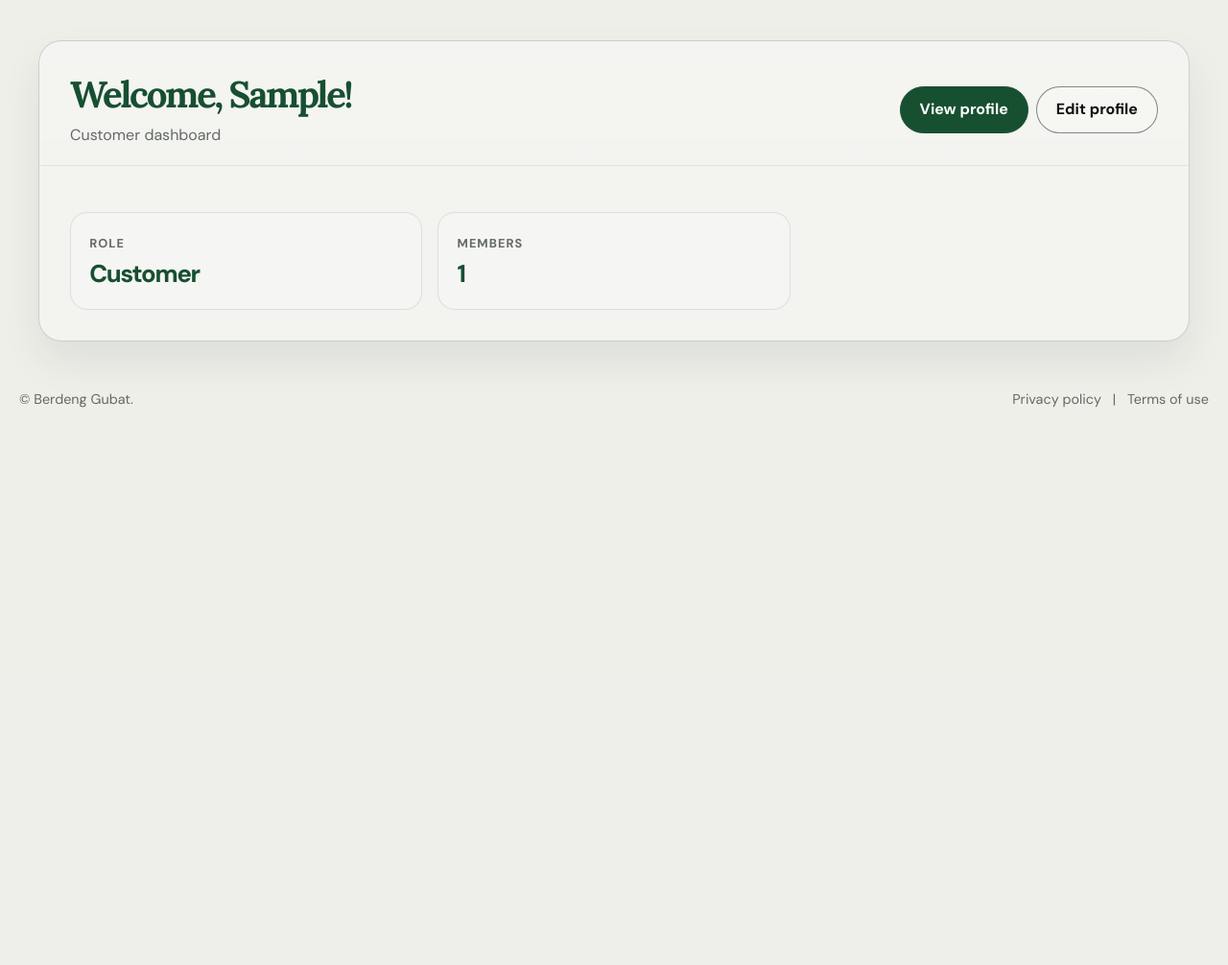
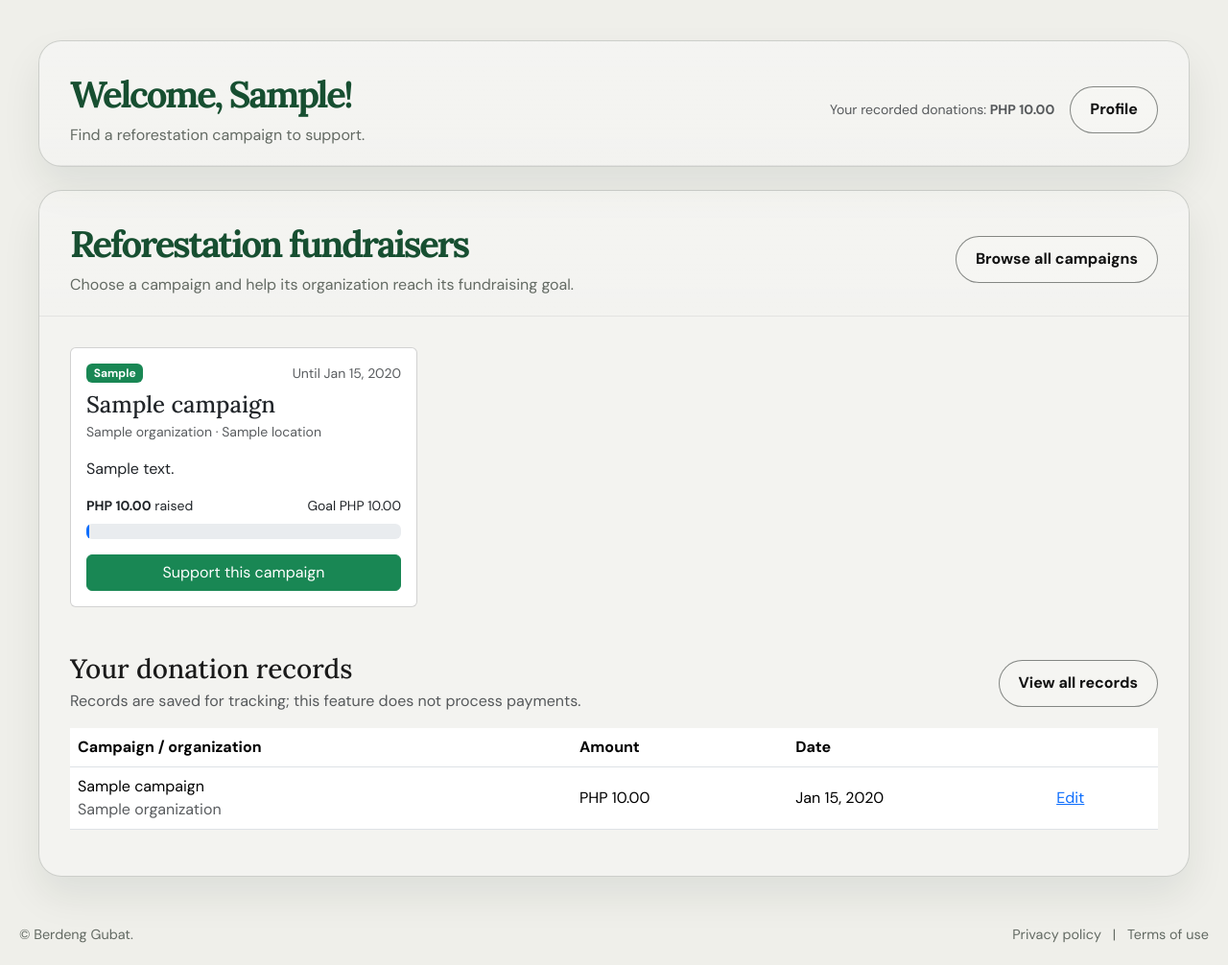
Before and after one commit to saintschwaysLAB/BerdengGubat-Gallardo-Eduard-G1, a Django app: template templates/dashboard/home.html in a window 1280 px wide. Shown: the part 89-1095 px from the top of the page at 96% size. Before the commit the page ends 514 px from the top, so only its background shows below. Run offline with Django 5.2, Linux system fonts and the light colour scheme; a user stored in the database is signed in; tables that the repository leaves empty hold one stand-in row (values such as "Sample post"); the template is opened without the code that fills it: most values are stand-ins (such as "Sample title", 1, 10 or a date in 2020).

Commit message:
Feature campaign discovery on donor dashboard

```diff
--- a/templates/dashboard/home.html
+++ b/templates/dashboard/home.html
@@ -2,29 +2,92 @@
 
 {% block content %}
 <div class="dashboard-shell">
-    <div class="dashboard-panel">
+    <section class="dashboard-panel mb-4">
+        <div class="panel-header compact-welcome d-flex justify-content-between align-items-center flex-wrap gap-3">
+            <div>
+                <h1>Welcome, {{ user.first_name|default:user.username }}!</h1>
+                <p>Find a reforestation campaign to support.</p>
+            </div>
+            <div class="d-flex align-items-center gap-3 flex-wrap">
+                <span class="small text-muted">Your recorded donations: <strong>PHP {{ donation_total|default_if_none:"0.00"|floatformat:2 }}</strong></span>
+                <a class="btn-pill" href="{% url 'profile' %}">Profile</a>
+            </div>
+        </div>
+    </section>
+
+    <section class="dashboard-panel">
         <div class="panel-header d-flex justify-content-between align-items-center flex-wrap gap-3">
             <div>
-                <h1>Welcome, {{ user.first_name|default:user.username }}!</h1>
-                <p>Customer dashboard</p>
+                <h1>Reforestation fundraisers</h1>
+                <p>Choose a campaign and help its organization reach its fundraising goal.</p>
             </div>
-            <div class="d-flex gap-2 flex-wrap">
-                <a class="btn-pill primary" href="{% url 'profile' %}">View profile</a>
-                <a class="btn-pill" href="{% url 'profile_edit' %}">Edit profile</a>
-            </div>
+            <a class="btn-pill" href="{% url 'campaigns' %}">Browse all campaigns</a>
         </div>
         <div class="panel-body">
-            <div class="stats-grid">
-                <div class="stat-card">
-                    <div class="stat-label">Role</div>
-                    <div class="stat-value">{{ user.get_role_display }}</div>
+            <div class="row g-4">
+                {% for campaign in campaigns %}
+                    <div class="col-lg-4 col-md-6">
+                        <article class="card campaign-card h-100">
+                            <div class="card-body d-flex flex-column">
+                                <div class="d-flex justify-content-between align-items-start gap-2 mb-2">
+                                    <span class="badge text-bg-success">{{ campaign.organization.get_partner_type_display }}</span>
+                                    {% if campaign.deadline %}
+                                        <span class="small text-muted">Until {{ campaign.deadline|date:"M j, Y" }}</span>
+                                    {% endif %}
+                                </div>
+                                <h2 class="h4 mb-1">{{ campaign.title }}</h2>
+                                <p class="small text-muted mb-3">{{ campaign.organization.name }} · {{ campaign.organization.location }}</p>
+                                <p>{{ campaign.description|truncatewords:28 }}</p>
+                                <div class="mt-auto">
+                                    <div class="d-flex justify-content-between small mb-2">
+                                        <span><strong>PHP {{ campaign.raised_amount|default_if_none:"0.00"|floatformat:2 }}</strong> raised</span>
+                                        <span>Goal PHP {{ campaign.goal_amount|floatformat:2 }}</span>
+                                    </div>
+                                    <div class="progress campaign-progress mb-3" role="progressbar" aria-label="Fundraising progress" aria-valuenow="{{ campaign.progress_percent }}" aria-valuemin="0" aria-valuemax="100">
+                                        <div class="progress-bar" style="width: {{ campaign.progress_percent }}%"></div>
+                                    </div>
+                                    <a class="btn btn-success w-100" href="{% url 'campaign_donation_create' campaign.pk %}">Support this campaign</a>
+                                </div>
+                            </div>
+                        </article>
+                    </div>
+                {% empty %}
+                    <div class="col-12">
+                        <div class="alert alert-brand-info mb-0">No active fundraising campaigns are available yet. Please check back soon.</div>
+                    </div>
+                {% endfor %}
+            </div>
+
+            <div class="d-flex justify-content-between align-items-center flex-wrap gap-3 mt-5 mb-3">
+                <div>
+                    <h2 class="h3 mb-1">Your donation records</h2>
+                    <p class="text-muted mb-0">Records are saved for tracking; this feature does not process payments.</p>
                 </div>
-                <div class="stat-card">
-                    <div class="stat-label">Members</div>
-                    <div class="stat-value">{{ member_count }}</div>
+                <a class="btn-pill" href="{% url 'donations' %}">View all records</a>
+            </div>
+            {% if donations %}
+                <div class="table-responsive">
+                    <table class="table align-middle">
+                        <thead><tr><th>Campaign / organization</th><th>Amount</th><th>Date</th><th></th></tr></thead>
+                        <tbody>
+                            {% for donation in donations %}
+                                <tr>
+                                    <td>
+                                        {% if donation.campaign %}{{ donation.campaign.title }}<br>{% endif %}
+                                        <span class="text-muted">{{ donation.organization.name }}</span>
+                                    </td>
+                                    <td>PHP {{ donation.amount|floatformat:2 }}</td>
+                                    <td>{{ donation.created_at|date:"M j, Y" }}</td>
+                                    <td><a href="{% url 'donation_edit' donation.pk %}">Edit</a></td>
+                                </tr>
+                            {% endfor %}
+                        </tbody>
+                    </table>
                 </div>
-            </div>
+            {% else %}
+                <p class="text-muted mb-0">You have not saved any donation records yet.</p>
+            {% endif %}
         </div>
-    </div>
+    </section>
 </div>
 {% endblock %}
```
Also changed, not shown: templates/dashboard/admin_panel.html (+19 -2 lines).
